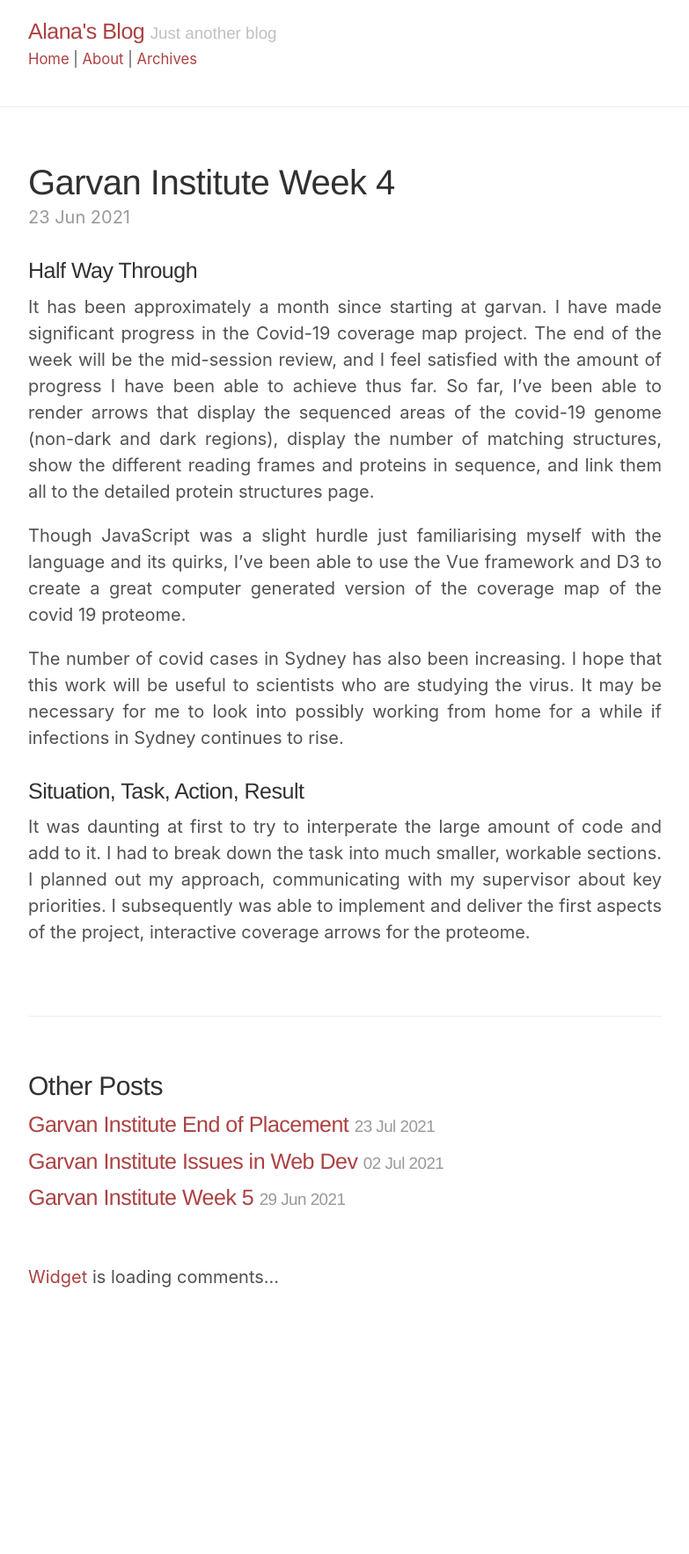
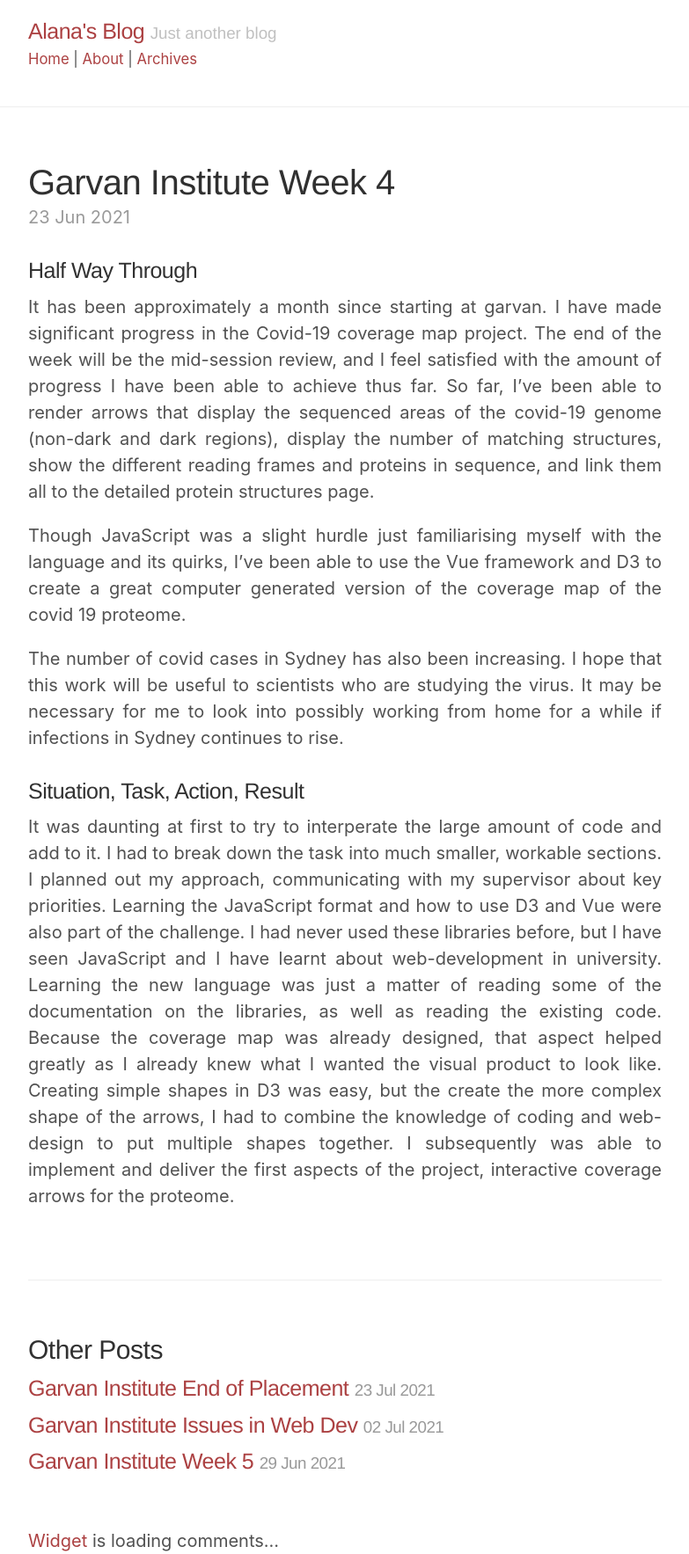
Before and after one commit to Key-Puncher/key-puncher.github.io, a Jekyll site: the page built from _posts/2021-06-23-garvan-institute-week-4.md, in a window 1280 px wide. Shown: the whole page at 88% size, without its empty margins (248-1031 px from the left). Built offline with Jekyll 4.4.1, drawn with Linux system fonts in a browser that asks for light colours; a style sheet for code colours, icons or effects is not loaded; before the commit the page ends 1467 px from its top, so only the background shows below that.

Commit message:
Update 2021-06-23-garvan-institute-week-4.md

```diff
--- a/_posts/2021-06-23-garvan-institute-week-4.md
+++ b/_posts/2021-06-23-garvan-institute-week-4.md
@@ -14,4 +14,4 @@ The number of covid cases in Sydney has also been increasing. I hope that this w
 
 ### Situation, Task, Action, Result
 
-It was daunting at first to try to interperate the large amount of code and add to it. I had to break down the task into much smaller, workable sections. I planned out my approach, communicating with my supervisor about key priorities. I subsequently was able to implement and deliver the first aspects of the project, interactive coverage arrows for the proteome.
+It was daunting at first to try to interperate the large amount of code and add to it. I had to break down the task into much smaller, workable sections. I planned out my approach, communicating with my supervisor about key priorities. Learning the JavaScript format and how to use D3 and Vue were also part of the challenge. I had never used these libraries before, but I have seen JavaScript and I have learnt about web-development in university. Learning the new language was just a matter of reading some of the documentation on the libraries, as well as reading the existing code. Because the coverage map was already designed, that aspect helped greatly as I already knew what I wanted the visual product to look like. Creating simple shapes in D3 was easy, but the create the more complex shape of the arrows, I had to combine the knowledge of coding and web-design to put multiple shapes together. I subsequently was able to implement and deliver the first aspects of the project, interactive coverage arrows for the proteome.
```
